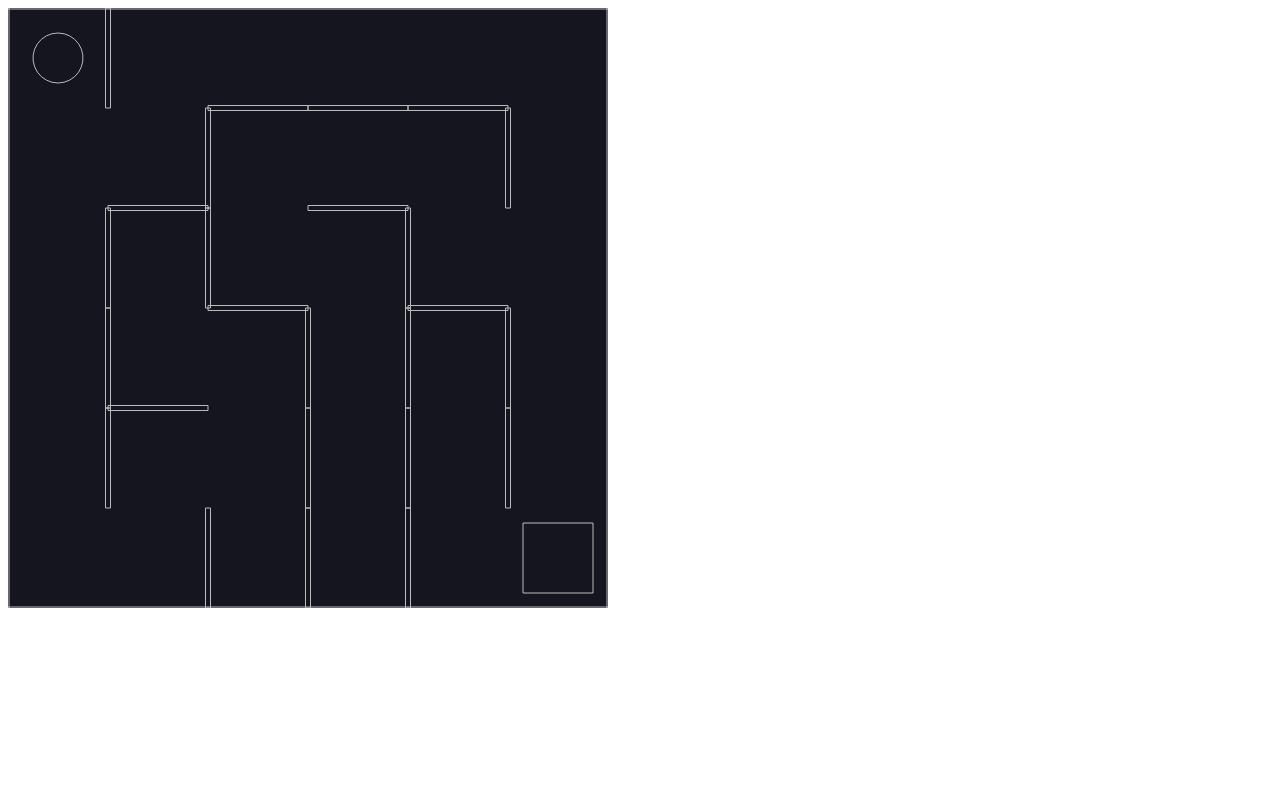
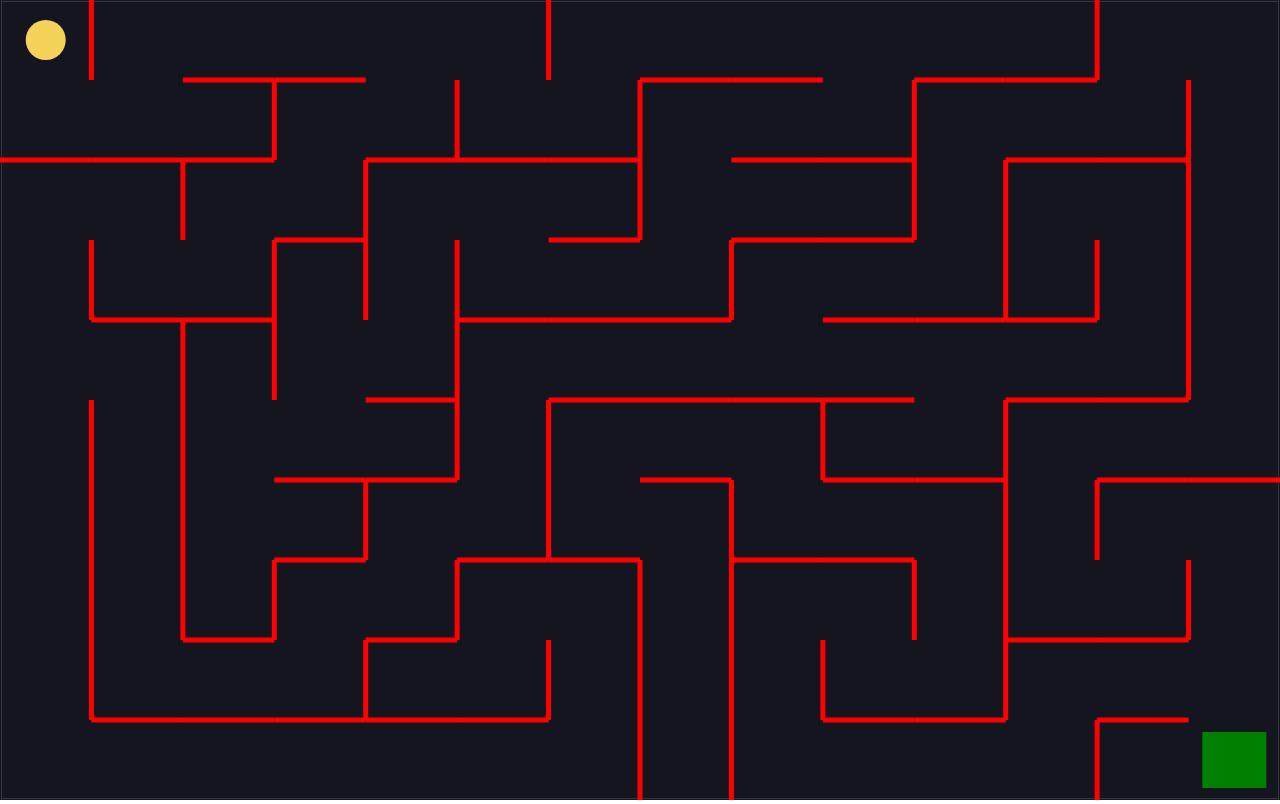
Before and after one commit to leetrent/javascript-bootcamp, a plain HTML site: page Maze/index.html in a window 1280 px wide. Drawn offline with nearby package versions, Linux system fonts and the light colour scheme.

Commit message:
Adds color and uses window.innerWidth and winder.innerHeight

```diff
--- a/Maze/index.html
+++ b/Maze/index.html
@@ -2,6 +2,11 @@
 <html>
     <head>
         <script src="https://cdnjs.cloudflare.com/ajax/libs/matter-js/0.14.2/matter.min.js"></script>
+        <style>
+            body {
+                margin: 0;
+            }
+        </style>
     </head>
     <body>
         <script src="index.js"></script>
--- a/Maze/index.js
+++ b/Maze/index.js
@@ -8,10 +8,13 @@ const {
     Events
 } = Matter;
 
-const cells = 6;
-const width  = 600;
-const height = 600;
-const unitLength = width / cells;
+const cellsHorizontal = 14;
+const cellsVertical = 10;
+const width  = window.innerWidth;
+const height = window.innerHeight;
+const unitLengthX = width / cellsHorizontal;
+const unitLengthY = height / cellsVertical;
+
 const wallWidth = 2;
 
 const engine = Engine.create();
@@ -26,7 +29,7 @@ const render = Render.create({
     element: document.body,
     engine: engine,
     options: {
-        wireframes: true,
+        wireframes: false,
         width,
         height
     }
@@ -64,16 +67,21 @@ const shuffle = (array) => {
     return array;
 };
 
-const grid          = Array(cells).fill(null).map( () => Array(cells).fill(false) );
-const verticals     = Array(cells).fill(null).map( () => Array(cells - 1).fill(false) );
-const horizontals   = Array(cells -1).fill(null).map( () => Array(cells).fill(false) );
+const grid = Array(cellsVertical).fill(null)
+                .map( () => Array(cellsHorizontal).fill(false) );
+
+const verticals = Array(cellsVertical).fill(null)
+                    .map( () => Array(cellsHorizontal - 1).fill(false) );
+
+const horizontals = Array(cellsVertical - 1).fill(null)
+                    .map( () => Array(cellsHorizontal).fill(false) );
 
 // console.log("grid:", grid);
 // console.log("verticals:", verticals);
 // console.log("horizontals:", horizontals);
 
-const startRow = Math.floor(Math.random() * cells);
-const startColumn = Math.floor(Math.random() * cells);
+const startRow = Math.floor(Math.random() * cellsVertical);
+const startColumn = Math.floor(Math.random() * cellsHorizontal);
 //console.log(`startRow: ${startRow}, startColumn: ${startColumn}`);
 
 const stepThroughCell = (row, column) => {
@@ -111,7 +119,8 @@ const stepThroughCell = (row, column) => {
         const [nextRow, nextColumn, direction] = neighbor;
 
         //  1. Assure that neighbor traversal is in-bounds of grid array.
-        if ( (nextRow < 0 || nextRow >= cells) || (nextColumn < 0 || nextColumn >= cells) ) {
+        if ( (nextRow < 0 || nextRow >= cellsVertical)
+                || (nextColumn < 0 || nextColumn >= cellsHorizontal) ) {
             continue;
         }
 
@@ -145,20 +154,22 @@ const stepThroughCell = (row, column) => {
 stepThroughCell(startRow, startColumn);
 //console.log("grid:", grid);
 
-console.log("rows in horizontals:");
 horizontals.forEach( (row, rowIndex) => {
     row.forEach( (open, columnIndex) => {
         if (open) {
             return;
         }
         const wall = Bodies.rectangle(
-            (columnIndex * unitLength) + (unitLength / 2), // x-coordinate
-            (rowIndex * unitLength) + unitLength, // y-coordinate
-            unitLength, // width
+            columnIndex * unitLengthX + unitLengthX / 2, // x-coordinate
+            rowIndex * unitLengthY + unitLengthY, // y-coordinate
+            unitLengthX, // width
             5, // height
             {
                 label: 'wall',
-                isStatic: true
+                isStatic: true,
+                render: {
+                    fillStyle: 'red'
+                }
             }
         );
         World.add(world, wall);
@@ -171,13 +182,16 @@ verticals.forEach( (row, rowIndex) => {
             return;
         }
         const wall = Bodies.rectangle(
-            (columnIndex * unitLength) + unitLength, // x-coordinate
-            (rowIndex * unitLength) + (unitLength / 2), // y-coordinate
+            (columnIndex * unitLengthX) + unitLengthX, // x-coordinate
+            (rowIndex * unitLengthY) + (unitLengthY / 2), // y-coordinate
             5, // width
-            unitLength, // height
+            unitLengthY, // height
             {
                 label: 'wall',
-                isStatic: true
+                isStatic: true,
+                render: {
+                    fillStyle: 'red'
+                }
             }
         );
         World.add(world, wall);
@@ -188,13 +202,16 @@ verticals.forEach( (row, rowIndex) => {
 // GOAL
 ////////////////////////////////////////////////
 const goal = Bodies.rectangle (
-    width   - (unitLength / 2), // x-coordinate
-    height  - (unitLength / 2), // y-coordinate
-    unitLength * 0.7, // width
-    unitLength * 0.7, // height
+    width   - (unitLengthX / 2), // x-coordinate
+    height  - (unitLengthY / 2), // y-coordinate
+    unitLengthX * 0.7, // width
+    unitLengthY * 0.7, // height
     {
         label: 'goal', // needed to detect a 'win' event
-        isStatic: true
+        isStatic: true,
+        render: {
+            fillStyle: 'green'
+        }
     }
 );
 World.add(world, goal);
@@ -202,11 +219,17 @@ World.add(world, goal);
 ////////////////////////////////////////////////
 // BALL
 ////////////////////////////////////////////////
+const ballRadius = Math.min(unitLengthX, unitLengthY) / 4;
 const ball = Bodies.circle(
-    unitLength / 2, // x-coordinate
-    unitLength / 2, // y-coordinate
-    unitLength / 4, // radius
-    {label: 'ball'} // needed to detect a 'win' event
+    unitLengthX / 2, // x-coordinate
+    unitLengthY / 2, // y-coordinate
+    ballRadius, // radius
+    {
+        label: 'ball', // needed to detect a 'win' event
+        render: {
+            fillSyle: 'blue'
+        }
+    }
 );
 World.add(world, ball);
 
```
